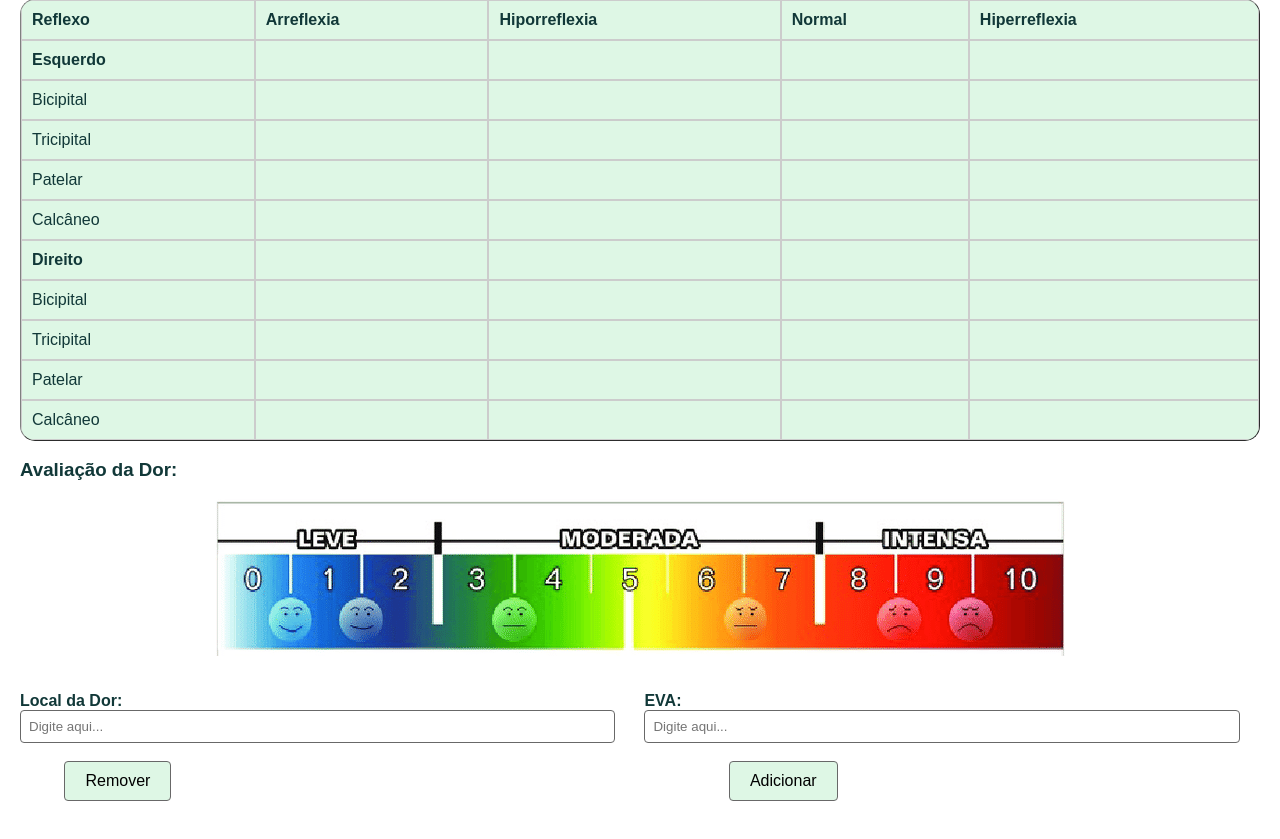
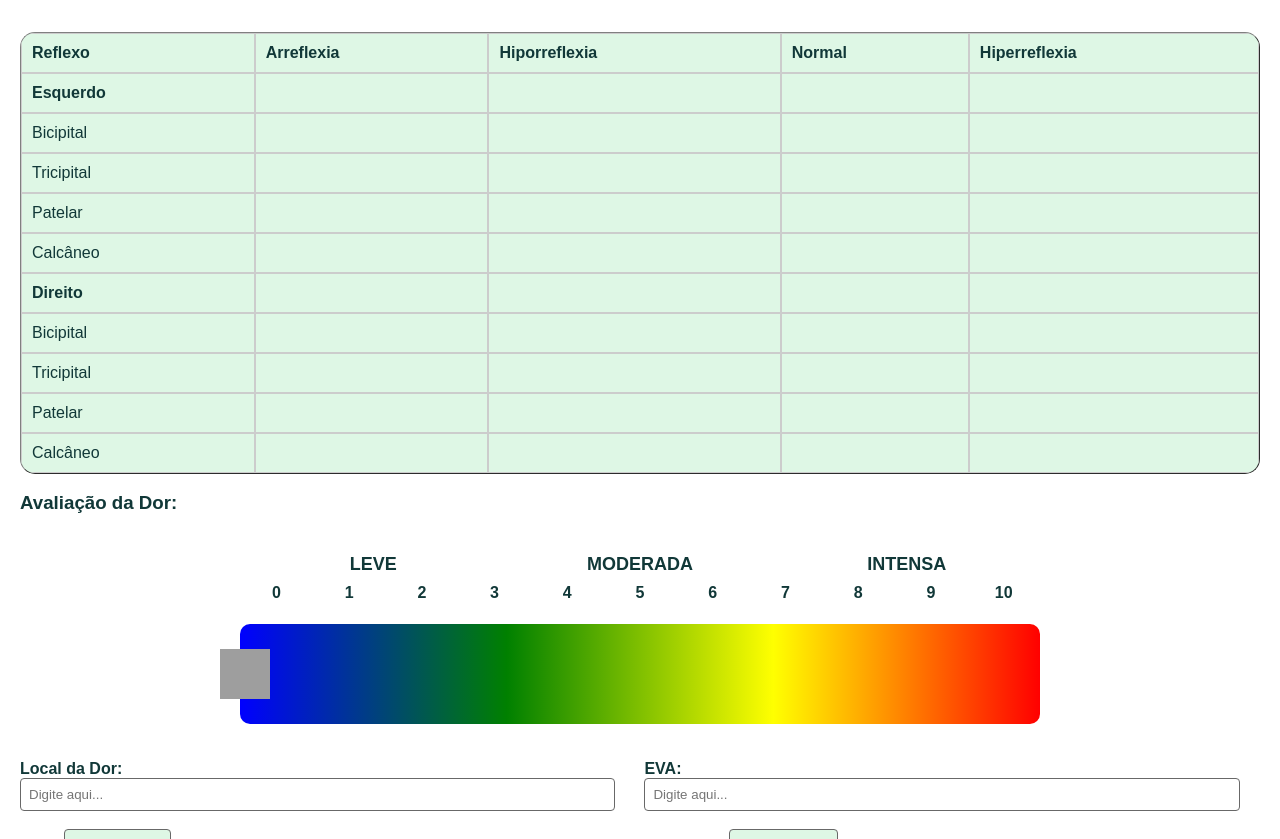
Before and after one commit to Kennedy-klam/Fisio-Digital, a PHP site: the page made by opção-de-login/doctor/dashboard/Ficha De Avaliação/Avaliação Traumatoortopedica/Tela1e2/tela1.html in a window 1280 px wide. Shown: the part 2953-3792 px from the top of the page. Run offline with PHP 8.4, Linux system fonts and the light colour scheme; grey boxes are pictures that could not be loaded.

Commit message:
v1.5
Correções.

```diff
--- a/opção-de-login/doctor/dashboard/Ficha De Avaliação/Avaliação Traumatoortopedica/Tela1e2/Estilos/Styles.css
+++ b/opção-de-login/doctor/dashboard/Ficha De Avaliação/Avaliação Traumatoortopedica/Tela1e2/Estilos/Styles.css
@@ -191,7 +191,7 @@ select {
     box-sizing: border-box;
 }
 .select1 {
-    width: 50%;
+    width: 30%;
     padding: 8px;
     border: 1px solid #ccc;
     border-radius: 4px;
@@ -372,3 +372,90 @@ h1,h2,h3{
     margin-left: auto;
     margin-right: auto;
 }
+
+
+/*Aqui está o estilo da parte interativa com os rostos*/
+.scale-container {
+    width: 800px;
+    margin: 0 auto;
+    position: relative;
+    user-select: none;
+}
+
+.scale {
+    display: flex;
+    width: 100%;
+    height: 100px;
+    position: relative;
+    border-radius: 10px;
+    background: linear-gradient(to right, blue, green, yellow, red);
+    margin-top: 20px;
+}
+
+.scale-numbers {
+    display: flex;
+    justify-content: space-between;
+    width: 100%;
+    position: absolute;
+    top: -40px;
+    color: #113838;
+    font-weight: bold;
+    font-size: 16px;
+}
+
+.scale-numbers span {
+    flex: 1;
+    text-align: center;
+}
+
+.marker {
+    width: 50px;
+    height: 50px;
+    position: absolute;
+    top: 25px;
+    left: -10000;
+    transform: translateX(-50%);
+    cursor: grab;
+}
+
+.marker img {
+    width: 100%;
+    height: 100%;
+    margin-left: 5px;
+}
+
+.labels {
+    display: flex;
+    justify-content: space-between;
+    margin-top: 10px;
+}
+
+.labels div {
+    font-weight: bold;
+    font-size: 18px;
+    flex: 1;
+    text-align: center;
+}
+
+.sections {
+    display: flex;
+    justify-content: space-between;
+    position: absolute;
+    top: -70px;
+    width: 100%;
+    color: #113838;
+    font-weight: bold;
+    font-size: 18px;
+}
+
+.sections div {
+    flex: 1;
+    text-align: center;
+}
+
+/* Acaba aqui*/
+
+.spacer {
+    display: none;
+    width: 52220px; /* Ajuste a altura conforme necessário */
+  }
--- a/opção-de-login/doctor/dashboard/Ficha De Avaliação/Avaliação Traumatoortopedica/Tela1e2/Script/Script.js
+++ b/opção-de-login/doctor/dashboard/Ficha De Avaliação/Avaliação Traumatoortopedica/Tela1e2/Script/Script.js
@@ -73,3 +73,84 @@ const adicionarBtn1 = document.getElementById('adicionar-btn1');
             tabelaDor1.deleteRow(linha.rowIndex - 1); // Remove
         });
     });
+
+// Rosto
+
+const marker = document.getElementById('marker');
+const scale = document.querySelector('.scale');
+const scaleNumbers = document.querySelectorAll('.scale-numbers span');
+const evaInput = document.getElementById('eva1'); // Campo de EVA
+let isDragging = false;
+
+// Atualiza a posição do marcador
+function updateMarkerPosition(event) {
+    const rect = scale.getBoundingClientRect();
+    let x = event.clientX - rect.left;
+
+    const minX = -marker.offsetWidth;
+    if (x < minX) x = minX;
+
+    const maxX = rect.width - marker.offsetWidth / 2;
+    if (x > maxX) x = maxX;
+
+    const offset = 5;
+    marker.style.left = `${x + offset}px`;
+
+    // Move a imagem do marcador mais à direita
+    marker.querySelector('img').style.marginLeft = '5px'; // Ajuste conforme necessário
+
+    const percent = (x + marker.offsetWidth) / rect.width;
+    const value = Math.round(percent * 10);
+
+    updateMarkerEmoji(value);
+    updateMarkerNumber(value);
+    updateEVA(value);
+}
+
+// Atualiza o emoji de acordo com o valor
+function updateMarkerEmoji(value) {
+  const emojiURLs = [
+    "https://emojipedia-us.s3.amazonaws.com/source/skype/289/slightly-smiling-face_1f642.png",  // 0
+    "https://emojipedia-us.s3.amazonaws.com/source/skype/289/slightly-smiling-face_1f642.png", // 1-3
+    "https://emojipedia-us.s3.amazonaws.com/source/skype/289/neutral-face_1f610.png", // 4-6
+    "https://emojipedia-us.s3.amazonaws.com/source/skype/289/frowning-face-with-open-mouth_1f626.png", // 7-8
+    "https://emojipedia-us.s3.amazonaws.com/source/skype/289/crying-face_1f622.png", // 9-10
+  ];
+
+  let emojiIndex = Math.min(Math.floor(value / 2), emojiURLs.length - 1);
+  marker.querySelector('img').src = emojiURLs[emojiIndex];
+}
+
+// Atualiza o número exibido abaixo do marcador (corrige a exibição incorreta)
+function updateMarkerNumber(value) {
+  const number = scaleNumbers[value];
+  number.style.color = 'black'; // Destacar o número selecionado
+
+  // Resetar a cor de todos os números
+  scaleNumbers.forEach(num => num.style.color = 'gray');
+
+  // Destacar apenas o número atual
+  number.style.color = 'black';
+}
+
+// Atualiza o campo EVA com o valor correspondente
+function updateEVA(value) {
+  evaInput.value = value; // Atualiza o campo EVA com o valor da escala
+}
+
+// Eventos para arrastar o marcador
+marker.addEventListener('mousedown', function() {
+  isDragging = true;
+  marker.style.cursor = 'grabbing';
+});
+
+window.addEventListener('mouseup', function() {
+  isDragging = false;
+  marker.style.cursor = 'grab';
+});
+
+window.addEventListener('mousemove', function(event) {
+  if (isDragging) {
+    updateMarkerPosition(event);
+  }
+});
--- a/opção-de-login/doctor/dashboard/Ficha De Avaliação/Avaliação Traumatoortopedica/Tela1e2/tela1.html
+++ b/opção-de-login/doctor/dashboard/Ficha De Avaliação/Avaliação Traumatoortopedica/Tela1e2/tela1.html
@@ -28,17 +28,18 @@
                 <br>
                 <div>
                     <label for="nome">Nome:</label>
-                    <input type="text" class="input-style"> &nbsp &nbsp &nbsp
+                    <input type="text" class="input-style"> <span style="padding-left: 9%;"></span>
+
                     <label for="dataNascimento">Data de Nascimento:</label>
                     <input type="date" class="input-date" id="dataNascimento">
                 </div>
                 <br>
                 <div>
                     <label for="telefone">Telefone:</label>
-                    <input type="text" class="input-style">&nbsp&nbsp&nbsp
+                    <input type="text" class="input-style"> <span style="padding-left: 8%;"></span>
 
                     <label for="telefone">Profissão:</label>
-                    <input type="text" class="input-style">&nbsp &nbsp
+                    <input type="text" class="input-style"> <span style="padding-left: 8%;"></span>
 
                     <label for="telefone">Endereço Residencial:</label>
                     <input type="text" class="input-style">
@@ -48,9 +49,12 @@
 
                 <div>
                     <label for="nome">Naturalidade:</label>
-                    <input type="text" class="input-style"> &nbsp &nbsp
+                    <input type="text" class="input-style"> <span style="padding-left: 6%;"></span>
                     <label for="dataNascimento">Estado Civil</label>
                     <input type="text" class="input-style">
+
+                    <span style="padding-left: 7%;"></span>
+
                     <label for="nome">Sexo:</label>
                     <input type="text" class="input-style">
 
@@ -299,12 +303,41 @@
         <br>
 
         <h3>Avaliação da Dor:</h3>
-        <br>
-        <!--Imagem depois com scrip DEPOIS-->
-        <div class="image-container">
-            <img src="Imagens/ImagemDor.png" alt="Imagem que mostra a dor em uma escala de 0 a 10" class="central-image">
+        <br><br><br><br><br>
+
+        <div class="scale-container">
+            <!-- Labels acima da escala (LEVE, MODERADA, INTENSA) -->
+            <div class="sections">
+                <div>LEVE</div>
+                <div>MODERADA</div>
+                <div>INTENSA</div>
+            </div>
+
+            <!-- Números da escala -->
+            <div class="scale-numbers">
+                <span>0</span>
+                <span>1</span>
+                <span>2</span>
+                <span>3</span>
+                <span>4</span>
+                <span>5</span>
+                <span>6</span>
+                <span>7</span>
+                <span>8</span>
+                <span>9</span>
+                <span>10</span>
+            </div>
+
+            <!-- Barra de cores -->
+            <div class="scale">
+                <!-- Marcador de rosto -->
+                <div id="marker" class="marker">
+                    <img src="https://emojipedia-us.s3.amazonaws.com/source/skype/289/slightly-smiling-face_1f642.png" alt="Rosto">
+                </div>
+            </div>
         </div>
 
+        <!--Aqui acaba o rosto-->
 
         <br><br>
         <form id="form-dor1">
```
Also changed, not shown: opção-de-login/doctor/dashboard/Ficha De Avaliação/Avaliação Traumatoortopedica/Tela1e2/tela2.html (+65 -6 lines).
